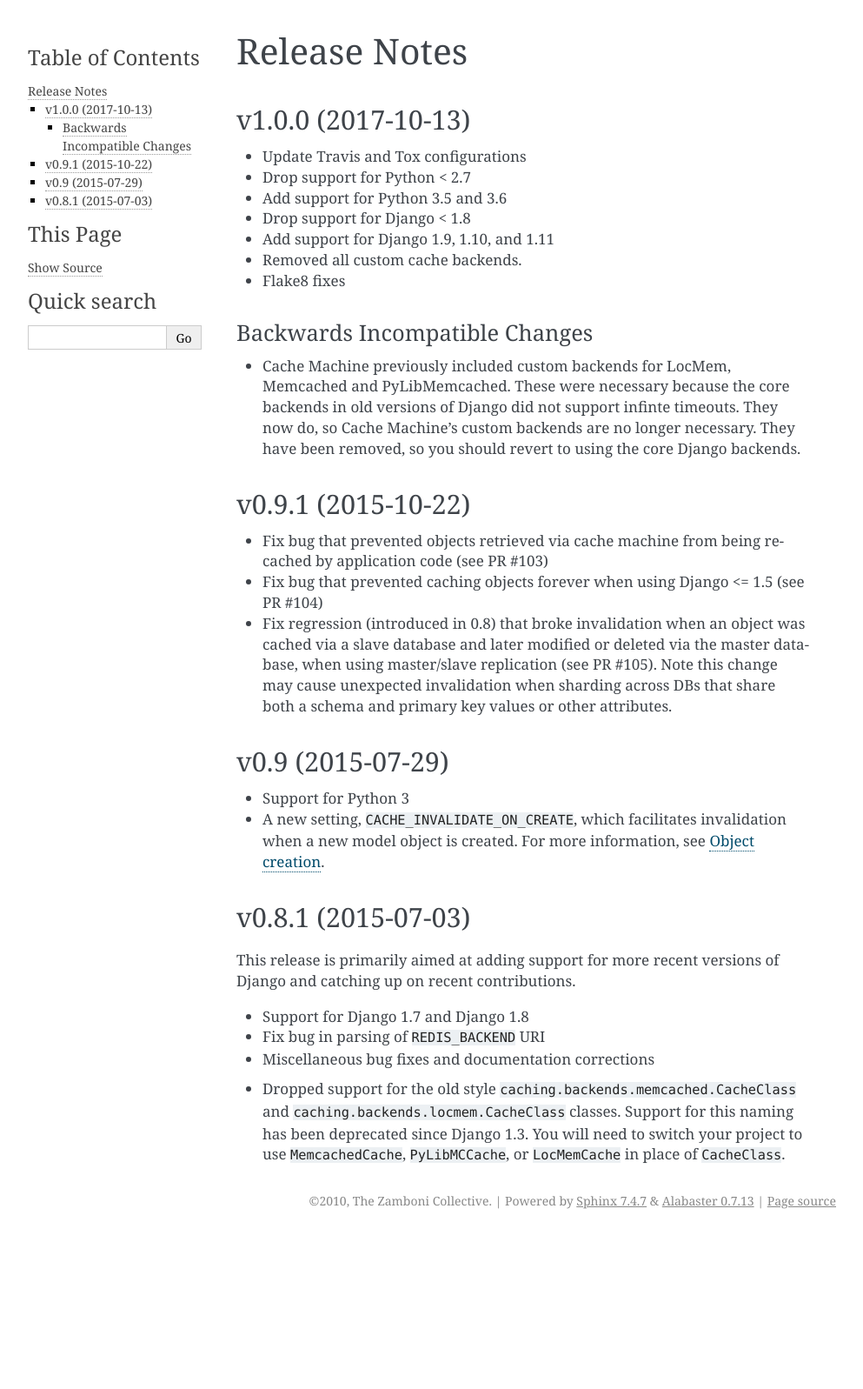
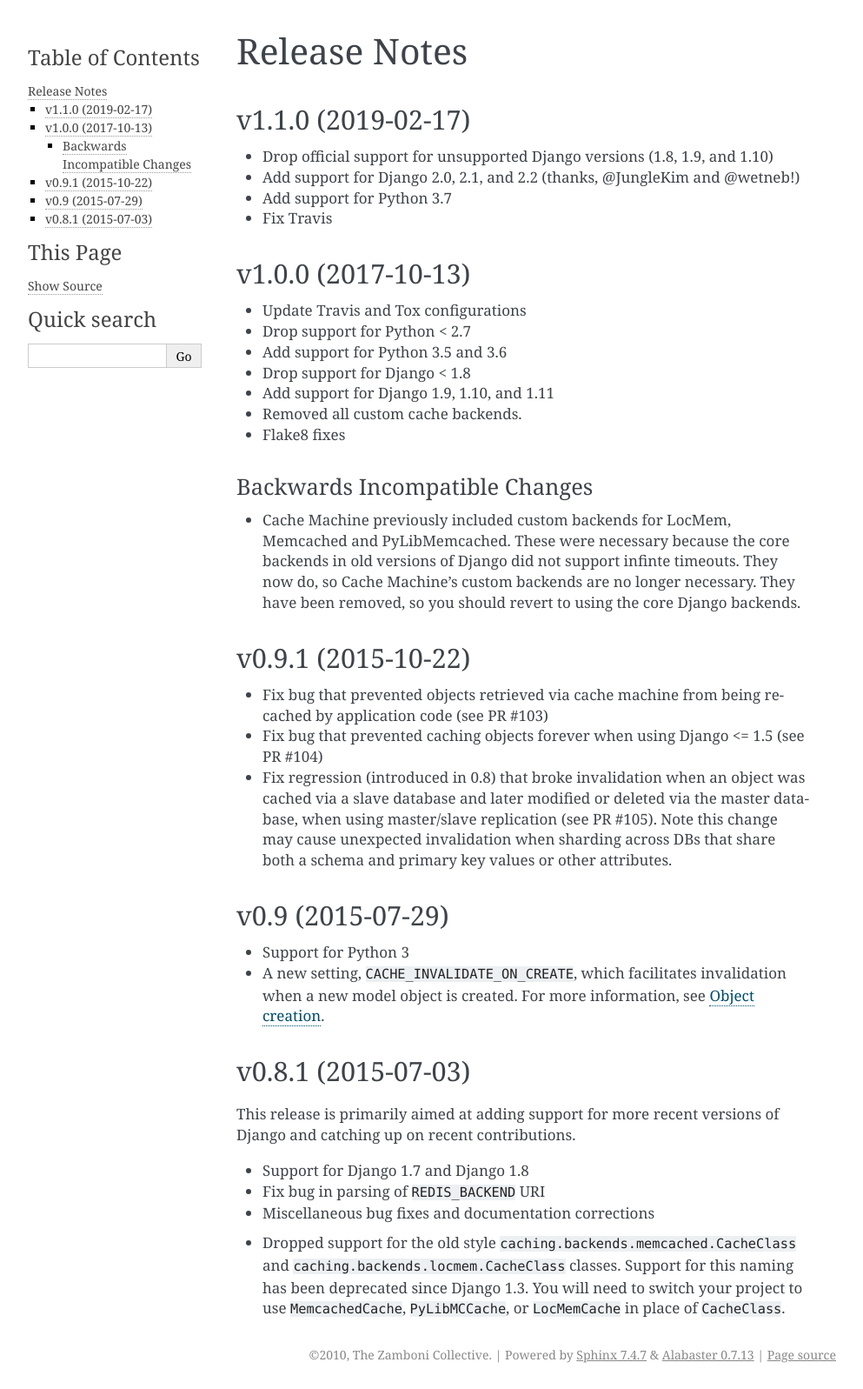
Before and after one commit to django-cache-machine/django-cache-machine, a Sphinx documentation site: the page built from docs/releases.rst, in a window 1280 px wide. Shown: the whole page at 87% size, without its empty margins (148-1141 px from the left). Built offline with Sphinx 7.4.7, drawn with Linux system fonts in a browser that asks for light colours; before the commit the page ends 1420 px from its top, so only the background shows below that.

Commit message:
bump version & add release notes for 1.1.0

```diff
--- a/caching/__init__.py
+++ b/caching/__init__.py
@@ -1,4 +1,4 @@
 from __future__ import unicode_literals
 
-VERSION = ('1', '0', '0')
+VERSION = ('1', '1', '0')
 __version__ = '.'.join(VERSION)
--- a/docs/releases.rst
+++ b/docs/releases.rst
@@ -2,6 +2,14 @@
 
 Release Notes
 ==================
+
+v1.1.0 (2019-02-17)
+-------------------
+
+- Drop official support for unsupported Django versions (1.8, 1.9, and 1.10)
+- Add support for Django 2.0, 2.1, and 2.2 (thanks, @JungleKim and @wetneb!)
+- Add support for Python 3.7
+- Fix Travis
 
 v1.0.0 (2017-10-13)
 -------------------
```
